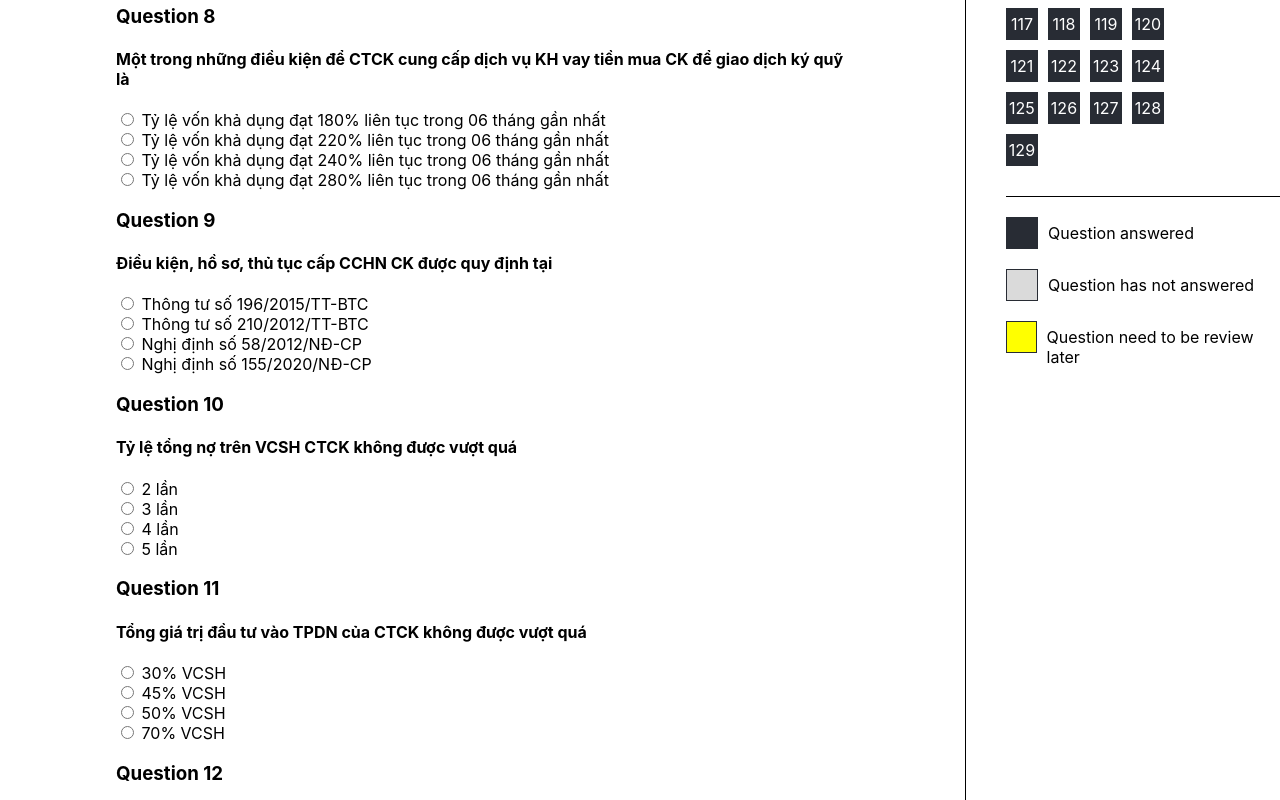
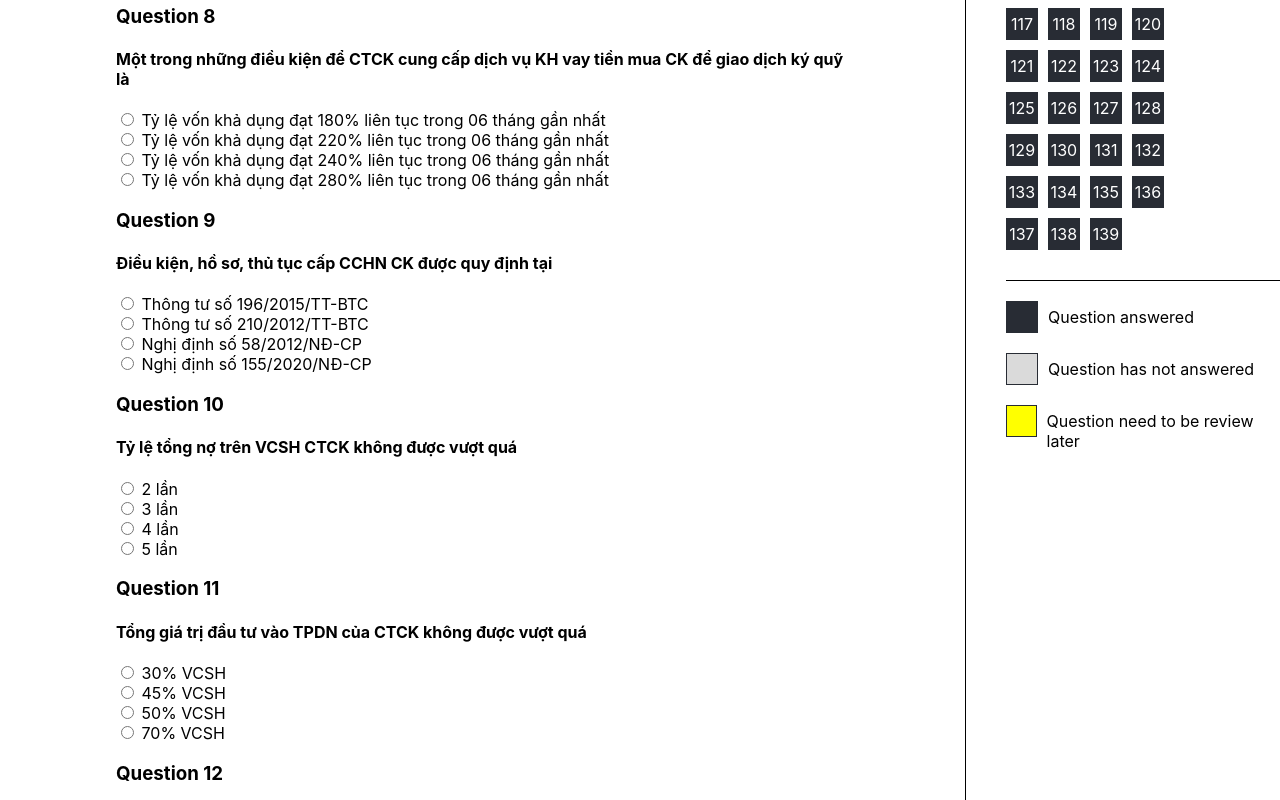
Before and after one commit to ducnguyenhn128/multiple_choice_quiz_app, a React (Create React App) app in the folder quizapp/: page /officialtest in a window 1280 px wide. Shown: the part 1460-2260 px from the top of the page. Built offline with nearby package versions, Linux system fonts and the light colour scheme.

Commit message:
Update QuestionBank.js

```diff
--- a/quizapp/src/QuestionBank.js
+++ b/quizapp/src/QuestionBank.js
@@ -1220,6 +1220,91 @@ const questionBank = [
         answer: 'Chứng khoán được phát hành cùng với việc phát hành trái phiếu hoặ cổ phiếu ưu đãi, cho phép người sở hữu được quyền mua một số cổ phiếu phổ thông nhất định theo mức giá đã được xác định trong khoảng thời gian xác định'
     },
     //end 130
+    {
+        question: 'Nhà đầu tư nước ngoài là cá nhân được sở hữu bao nhiêu vốn điều lệ của công ty chứng khoán',
+        choices: [
+            'DƯới 49%',
+            '49%',
+            'Trên 49%',
+            '51%'
+        ],
+        answer: '49%'
+    },
+    {
+        question: 'Trường hợp xác định được ứng cử viên Hội đồng quản trị, Công ty đại chúng phải công bố thông tin liên quan đến các ứng cử viên tối thiểu bao nhiêu ngày',
+        choices: [
+            '3 ngày trước ngày gửi thông bào mời họp',
+            '5 ngày trước ngày khai mạc họp ĐHĐCĐ',
+            '10 ngày trước ngày gửi thông bào mời họp',
+            '10 ngày trước ngày khai mạc họp ĐHĐCĐ',
+        ],
+        answer: '10 ngày trước ngày khai mạc họp ĐHĐCĐ'
+    },
+    {
+        question: 'Theo quy định của Luật Chứng khoán, tổng công ty lưu kỳ và bù trừ chứng khoán Việt Nam có các quyền và nghĩa vụ sau đây, ngoại trừ',
+        choices: [
+            'Ban hành các quy chế dăng ký, lưu ký, bù trừ và thanh toán chứng khoán và các quy ché nghiệp vụ khác sau khi được UBCKNN chấp thuận;',
+            'Làm trung gian hòa giải khi có các tranh chấp liên quan đến hoạt động đăng ký, lưu kỳ. bù trừ và thanh toán chứng khoán của các thành viên lưu ký',
+            'Chấp thuận, thay đổi, hủy bỏ tư cách thành viên lưu ký của Tổng công ty lưu ký và bù trừ chứng khoán Việt Nam; đình chỉ hoạt động lưu ký chứng khoán của thành viên lưu ký; ',
+            'Cung cấp dịch vụ đăng ký, lưu ký, bù trừ và thanh toán chứng khoán; dăng ký biện pháp dám bao đối với chứng khoán đã đăng ký tập trung tại Tổng công ty lưu ký và bù trừ chứng khoán Việt Nam theo yêu cầu theo yêu cầu của khách hàng; cung cấp dịch vụ khác theo quy định tại Điều lệ của Tổng công ty lưu ký và bù trừ chứng khoán Việt Nam'
+        ],
+        answer: 'Làm trung gian hòa giải khi có các tranh chấp liên quan đến hoạt động đăng ký, lưu kỳ. bù trừ và thanh toán chứng khoán của các thành viên lưu ký',
+    },
+    {
+        question: 'Trách nhiệm xác định Nhà đầu tư chứng khoán chuyên nghiệp tham gia mua chứng khoán khi thực hiện chào bán riêng lẻ, đăng ký lập quỹ thành viên thuộc về: ',
+        choices: [
+            'Ủy ban Chứng khoán Nhà nước',
+            'Công ty chứng khoán',
+            'Tổ chức phát hành, công ty quản lý quỹ đầu tư chứng khoán',
+            'Không phải các phương án trên'
+        ],
+        answer: 'Tổ chức phát hành, công ty quản lý quỹ đầu tư chứng khoán'
+    },
+    {
+        question: 'Trong thời hạn bao lâu kể từ ngày được công ty chứng khoán xác định nhà đầu tư chứng khoán chuyên nghiệp, nhà đầu tư không phải thực hiện xác định lại Nhà đầu tư chứng khoán chuyên nghiệp tham gia mua chứng khoán khi thực hiện chào bán riêng lẻ, đăng ký lập quỹ thành viên:',
+        choices: [
+            '6 tháng', '1 năm', '1.5 năm','2 năm'
+        ],
+        answer: '1 năm'
+    },
+    {
+        question: 'Trường hợp, thay đổi, bổ nhiệm thành viên lưu ký, thành viên bù trừ phải thông báo bằng văn bản cho Tổng công ty lưu ký và bù trừ chứng khoán Việt Nam kể từ khi việc thay đổi có hiệu lực trong thời hạn:',
+        choices: [
+            '3 ngày', '5 ngày', '7 ngày', '10 ngày'
+        ],
+        answer: '10 ngày'
+    },
+    {
+        question: 'Tổng công ty lưu ký và bù trừ chứng khoán Việt Nam đình chỉ hoạt động bù trừ, thanh toán chứng khoán đối với thành viên bù trừ của Tổng công ty lưu ký và bù trừ chứng khoán Việt Nam sau khi được Ủy ban Chứng khoán Nhà nước chấp thuận khi để ra thiếu sót gây thiệt hại nghiệm trọng cho khách hàng tối đa:',
+        choices: [
+            '30 ngày', '60 ngày', '90 ngày', '120 ngày'
+        ],
+        answer: '90 ngày'
+    },
+    {
+        question: 'Người được quyền mua cổ phần ưu đãi cổ tức, cổ phần ưu đãi hoàn lại và cổ phần ưu đãi khác do \nI. Điều lệ công ty quy định \nII. Đại hội đồng cổ động quyết định \nIII. Hội đồng Quản trị quyết định',
+        choices: [
+            'I, II', 'II', 'I, II, III', 'II'
+        ],
+        answer: 'I, II'
+    },
+    {
+        question: 'Trưởng ban kiểm soát, kiểm soát viên bị cách chức khi không thực hiện nghĩa vụ nhiệm vụ, công việc được phân công (trừ trường hợp bất khả kháng) trong:',
+        choices: [
+            '3 tháng liên tục', '6 tháng liên tục', '9 tháng liên tục', '1 năm liên tục'
+        ],
+        answer: '3 tháng liên tục'
+    },
+    {
+        question: 'Cuộc họp Đại hội đồng cổ đông khi có tổng số cổ đông tham dự họp đại diện trên',
+        choices: [
+            '50% tổng số phiếu biểu quyết',
+            '51% tổng số phiếu biểu quyết',
+            '65% tổng số phiếu biểu quyết',
+            '70% tổng số phiếu biểu quyết'
+        ],
+        answer: '50% tổng số phiếu biểu quyết'
+    },
 ]
 export default questionBank
 
```
